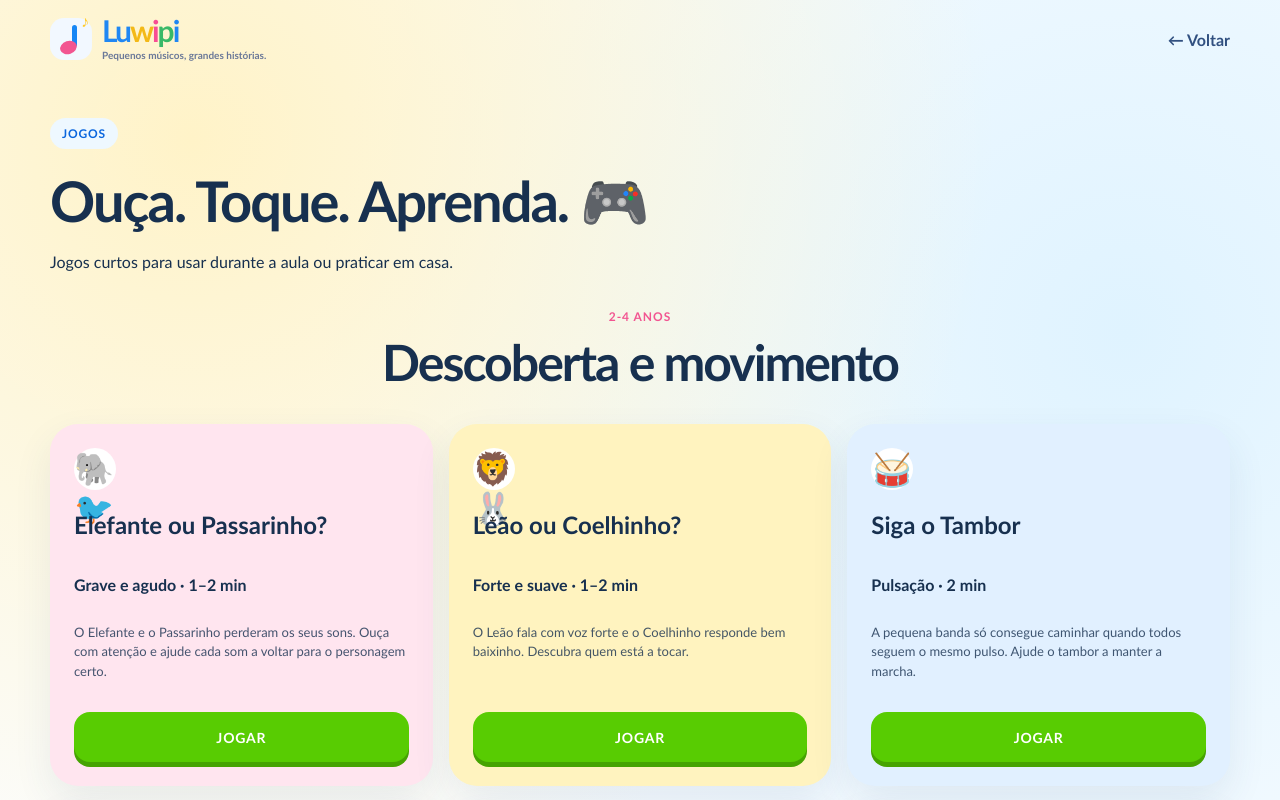
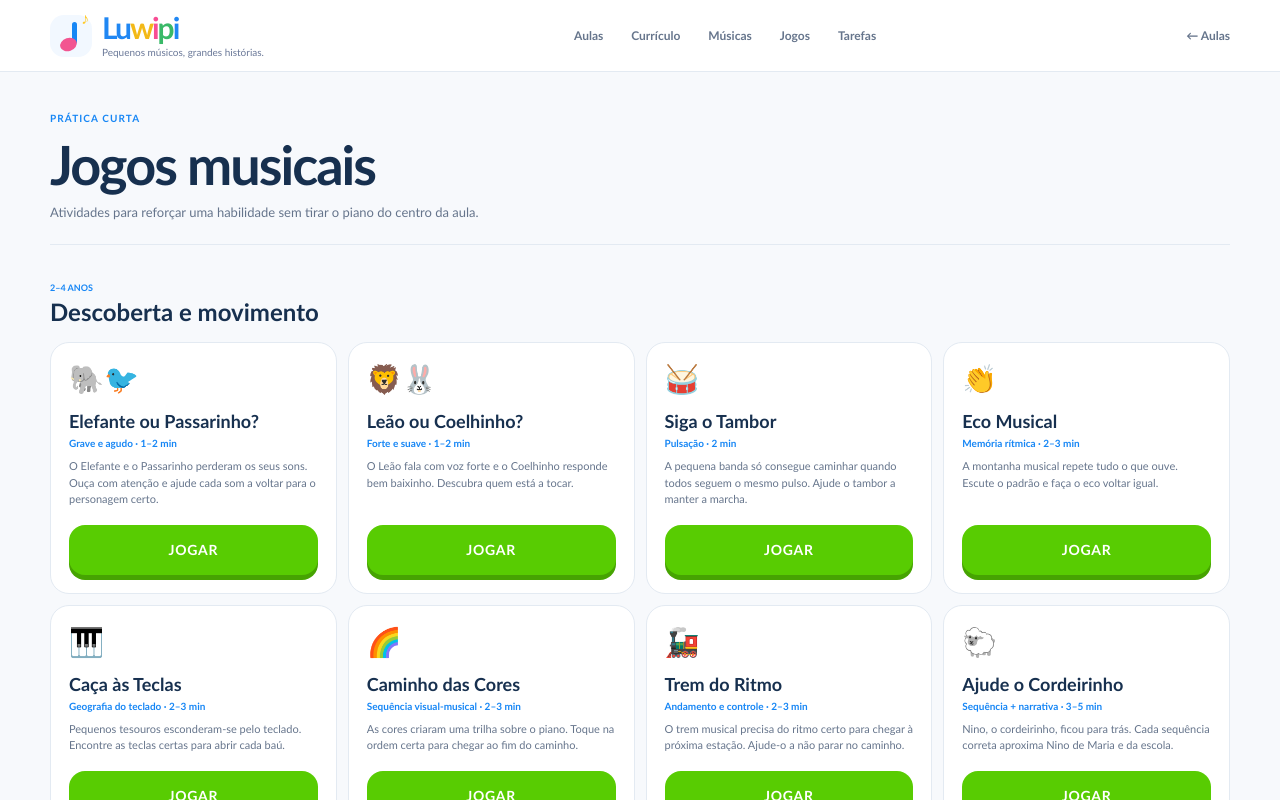
Before and after one commit to yuranicango-sketch/Luwipi, a Next.js app: page /jogos in a window 1280 px wide. Shown: the top 800 px of the page. Built offline with nearby package versions, Linux system fonts and the light colour scheme; no server answers.

Commit message:
Unify product surfaces

```diff
--- a/app/jogos/page.tsx
+++ b/app/jogos/page.tsx
@@ -1,12 +1,3 @@
-import Link from "next/link";
-import { Logo } from "@/components/logo";
-import { DuoAction } from "@/components/duo-action/duo-action";
-import { gamesForAge } from "@/lib/games";
-import { getGameStory } from "@/lib/game-stories";
-
-const playable = new Set([
-  "elefante-passarinho","leao-coelhinho","siga-tambor","eco-musical","caca-teclas","caminho-cores","trem-ritmo","ajude-cordeirinho",
-  "encontre-do","pauta-tecla","construa-compasso","ouca-encontre","mestre-dedos","legato-staccato","construa-acorde","complete-melodia",
-]);
-function GameGroup({age,title}:{age:"2-4"|"5-8";title:string}){const list=gamesForAge(age);return <section style={{marginTop:34}}><div className="section-heading compact"><span>{age} anos</span><h2>{title}</h2></div><div className="lesson-grid">{list.map((game,index)=>{const ready=playable.has(game.id);return <article key={game.id} className={`lesson-card ${index%3===0?"lesson-pink":index%3===1?"lesson-yellow":"lesson-blue"}`} style={{display:"flex",flexDirection:"column"}}><span style={{fontSize:32}}>{game.emoji}</span><h2>{game.title}</h2><p style={{fontWeight:800}}>{game.skill} · {game.session}</p><p style={{fontSize:13,lineHeight:1.5,opacity:.8}}>{getGameStory(game.id)}</p><div style={{marginTop:"auto",paddingTop:18}}><DuoAction href={ready?`/jogos/${game.id}`:undefined} disabled={!ready}>JOGAR</DuoAction></div></article>})}</div></section>}
-export default function GamesPage(){return <main className="dashboard-page"><header className="simple-header container"><Logo/><Link href="/dashboard">← Voltar</Link></header><section className="container demo-dashboard"><div className="eyebrow">Jogos</div><h1>Ouça. Toque. Aprenda. 🎮</h1><p>Jogos curtos para usar durante a aula ou praticar em casa.</p><GameGroup age="2-4" title="Descoberta e movimento"/><GameGroup age="5-8" title="Ouvido, leitura e teclado"/></section></main>}
+import{DuoAction}from"@/components/duo-action/duo-action";import{ProductShell}from"@/components/product-shell";import{gamesForAge}from"@/lib/games";import{getGameStory}from"@/lib/game-stories";import styles from"./jogos.module.css";const playable=new Set(["elefante-passarinho","leao-coelhinho","siga-tambor","eco-musical","caca-teclas","caminho-cores","trem-ritmo","ajude-cordeirinho","encontre-do","pauta-tecla","construa-compasso","ouca-encontre","mestre-dedos","legato-staccato","construa-acorde","complete-melodia"]);
+function Group({age,title}:{age:"2-4"|"5-8";title:string}){return <section className={styles.group}><div className={styles.head}><div><small>{age==="5-8"?"5–9":"2–4"} ANOS</small><h2>{title}</h2></div></div><div className={styles.grid}>{gamesForAge(age).map(game=>{const ready=playable.has(game.id);return <article className={styles.card} key={game.id}><span className={styles.icon} aria-hidden="true">{game.emoji}</span><h3>{game.title}</h3><p className={styles.skill}>{game.skill} · {game.session}</p><p className={styles.story}>{getGameStory(game.id)}</p><div className={styles.action}><DuoAction href={ready?`/jogos/${game.id}`:undefined} disabled={!ready}>JOGAR</DuoAction></div></article>})}</div></section>}
+export default function GamesPage(){return <ProductShell backHref="/dashboard" backLabel="Aulas"><section className={"container "+styles.wrap}><header className={styles.hero}><div><span>PRÁTICA CURTA</span><h1>Jogos musicais</h1><p>Atividades para reforçar uma habilidade sem tirar o piano do centro da aula.</p></div></header><Group age="2-4" title="Descoberta e movimento"/><Group age="5-8" title="Ouvido, leitura e teclado"/></section></ProductShell>}
```
